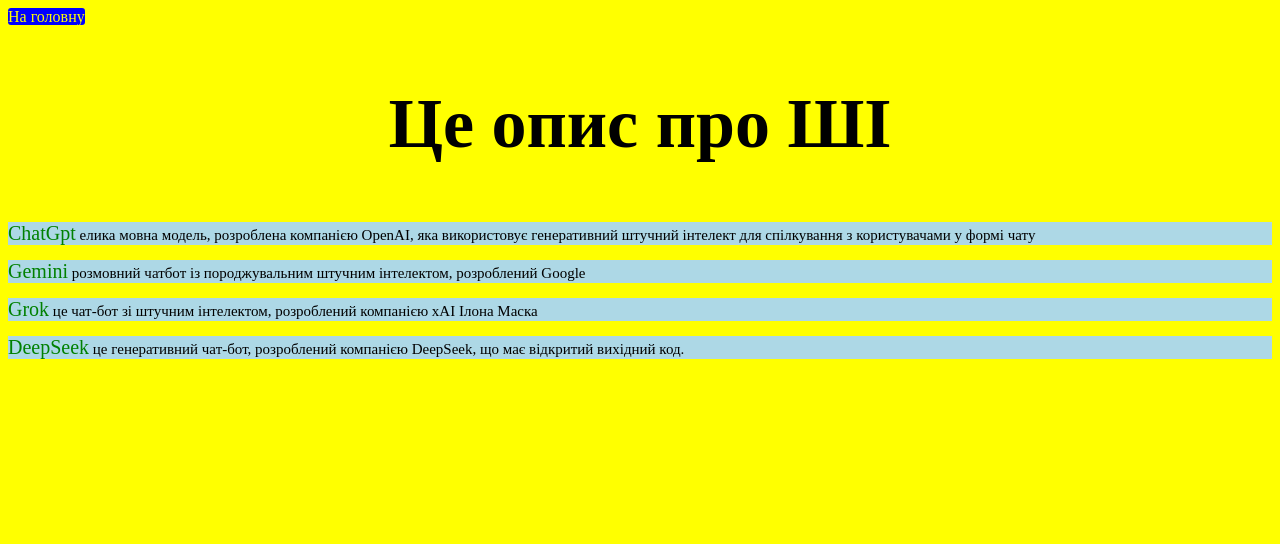
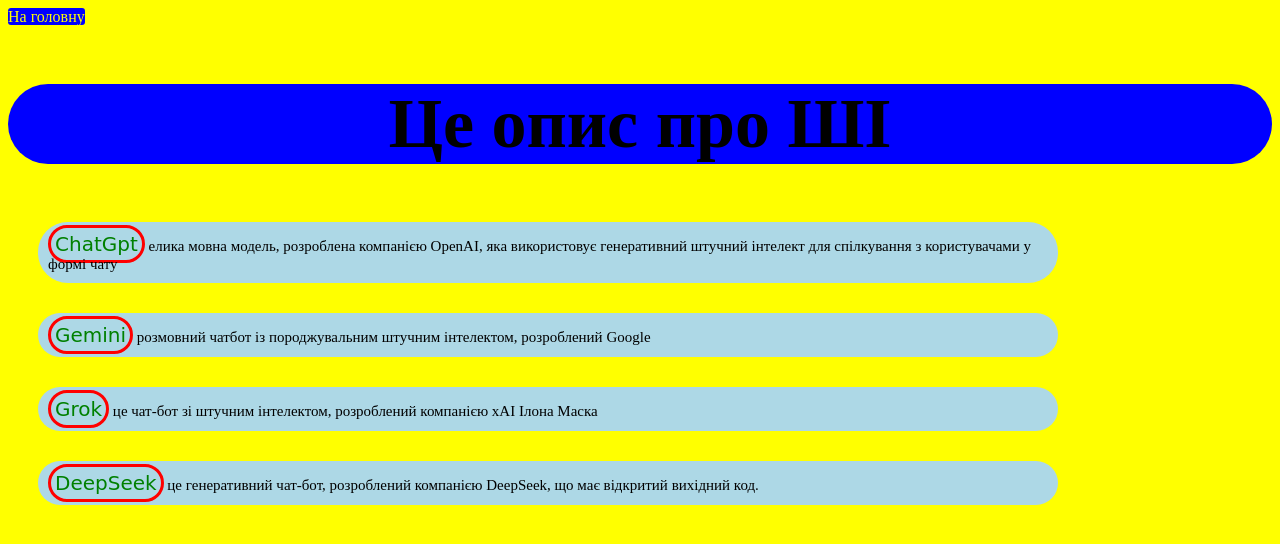
Before and after one commit to Tankist22874/Opis-AI, a plain HTML site: page index.html in a window 1280 px wide. Drawn offline with Linux system fonts and the light colour scheme.

Commit message:
Update style.css

```diff
--- a/style.css
+++ b/style.css
@@ -4,14 +4,26 @@ body{
 span{
     color:green;
     font-size:20px;
+    font-family:cursive;
+    border:3px solid red;
+    border-radius:30px;
+    padding:4px;
 }
 p{
     Background-color:lightblue;
     font-size:15px;
+    border-radius:30px;
+    padding:10px;
+    margin:30px;
+    width:1000px;
+    font-family:Times New Roman;
 }
 h2{
+
+    font-size:70px;
+    background-color:blue;
+    border-radius:100px;
     text-align:center;
-    font-size:70px;
 }
 a{
     text-decoration:none;
```
